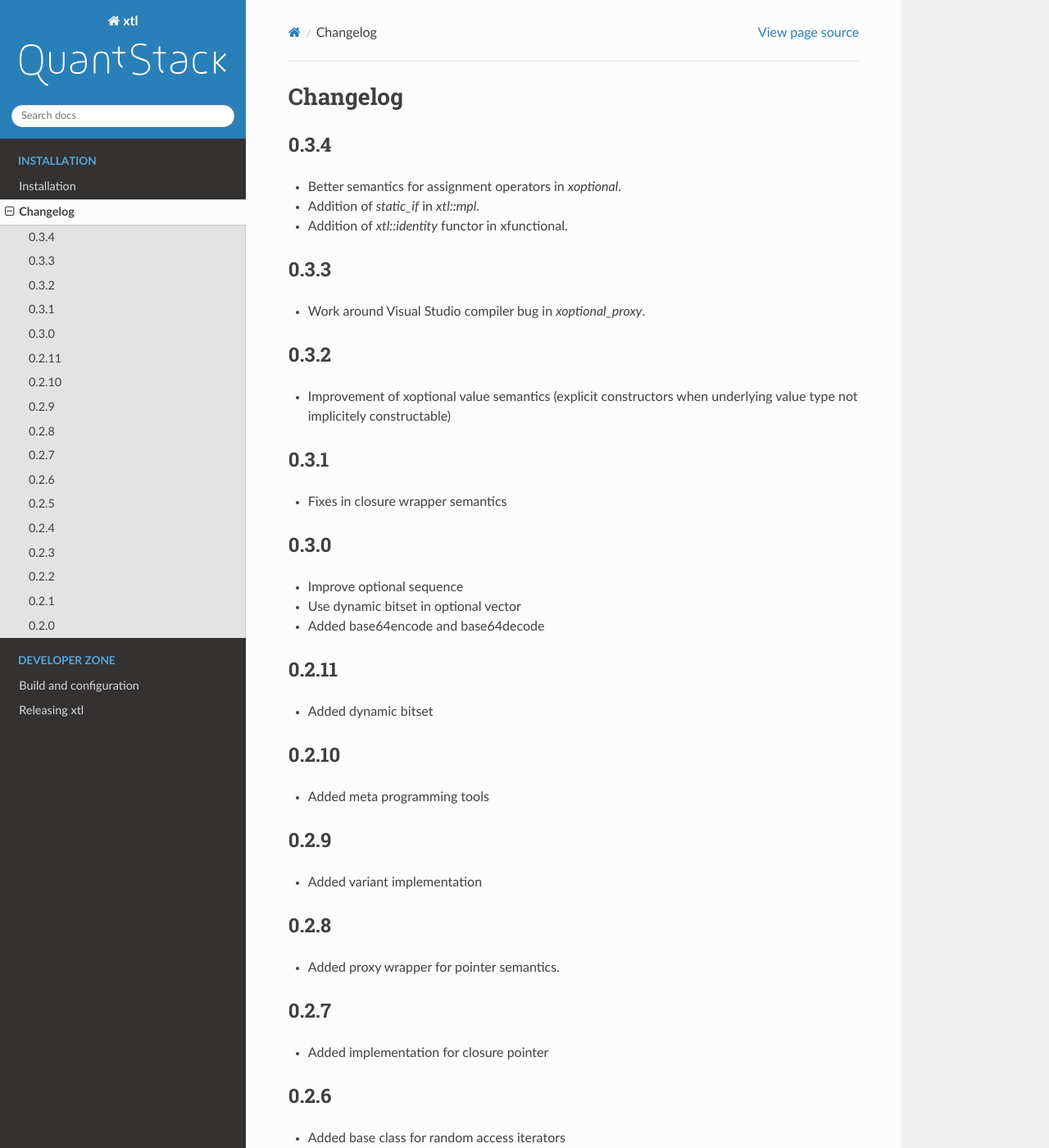
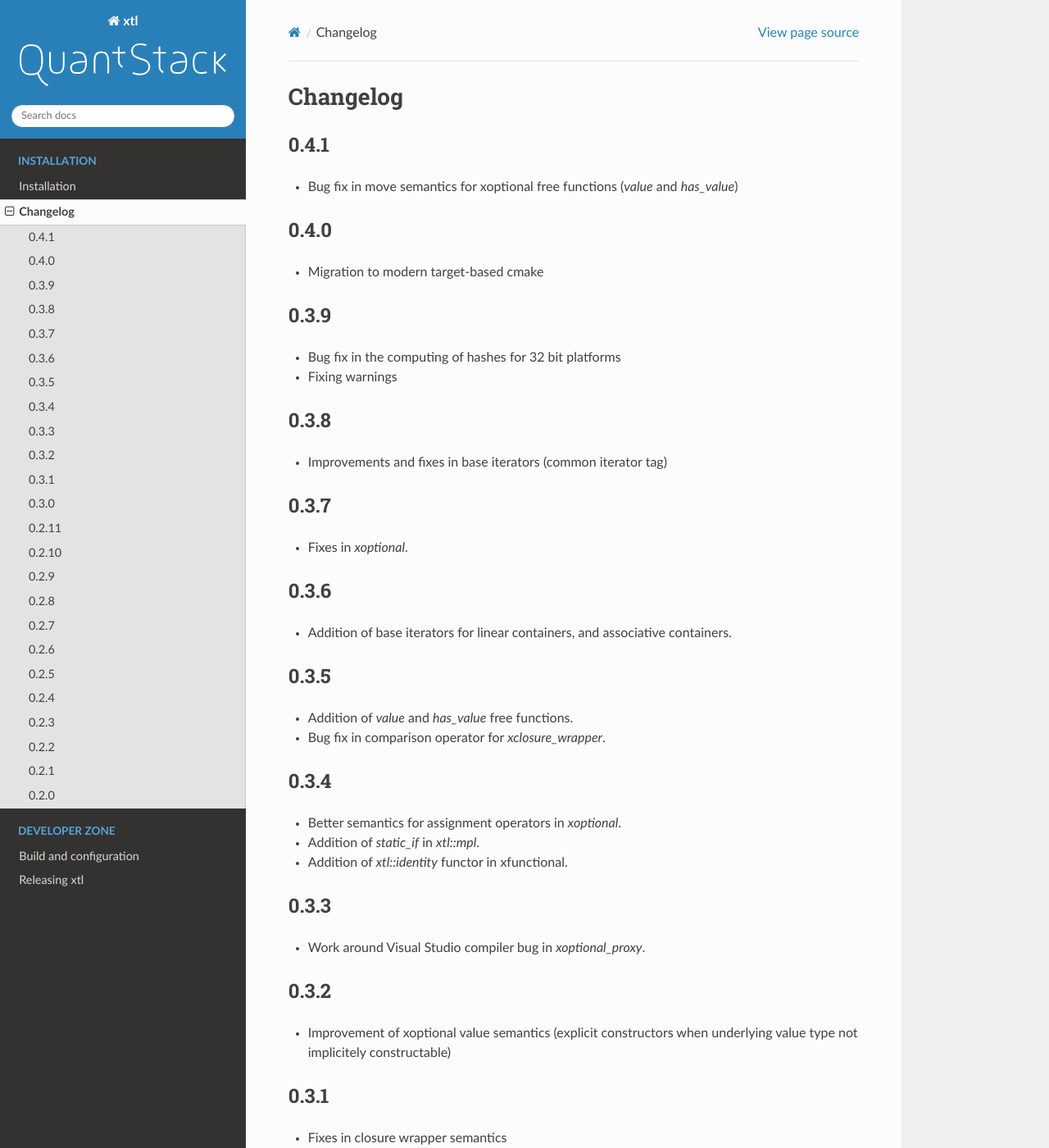
Before and after one commit to xtensor-stack/xtl, a Sphinx documentation site: the page built from docs/source/changelog.rst, in a window 1280 px wide and 1400 px high. Shown: the whole window at 82% size. Built offline with Sphinx 7.4.7 and the Read the Docs theme 2.0.0, drawn with Linux system fonts in a browser that asks for light colours.

Commit message:
Update changelog

```diff
--- a/docs/source/changelog.rst
+++ b/docs/source/changelog.rst
@@ -6,6 +6,44 @@
 
 Changelog
 =========
+
+0.4.1
+-----
+
+- Bug fix in move semantics for xoptional free functions (`value` and `has_value`)
+
+0.4.0
+-----
+
+- Migration to modern target-based cmake
+
+0.3.9
+-----
+
+- Bug fix in the computing of hashes for 32 bit platforms
+- Fixing warnings
+
+0.3.8
+-----
+
+- Improvements and fixes in base iterators (common iterator tag)
+
+0.3.7
+-----
+
+- Fixes in `xoptional`.
+
+0.3.6
+-----
+
+- Addition of base iterators for linear containers, and associative containers.
+
+0.3.5
+-----
+
+- Addition of `value` and `has_value` free functions.
+- Bug fix in comparison operator for `xclosure_wrapper`.
+
 
 0.3.4
 -----
```
